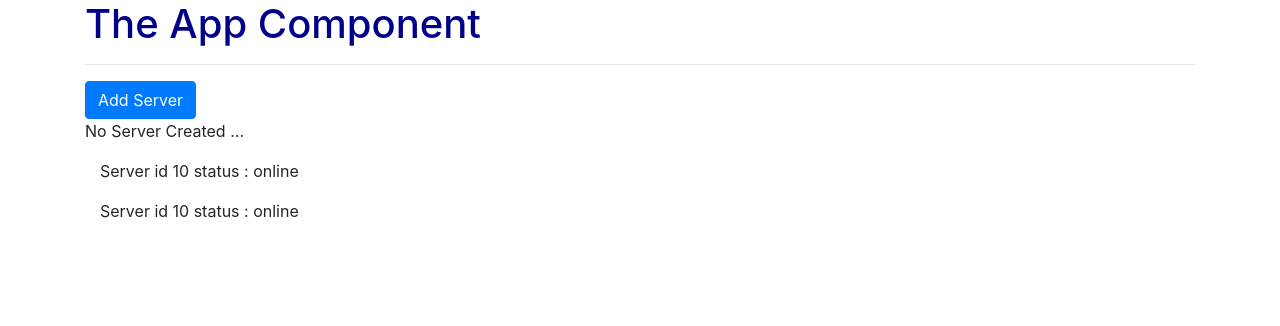
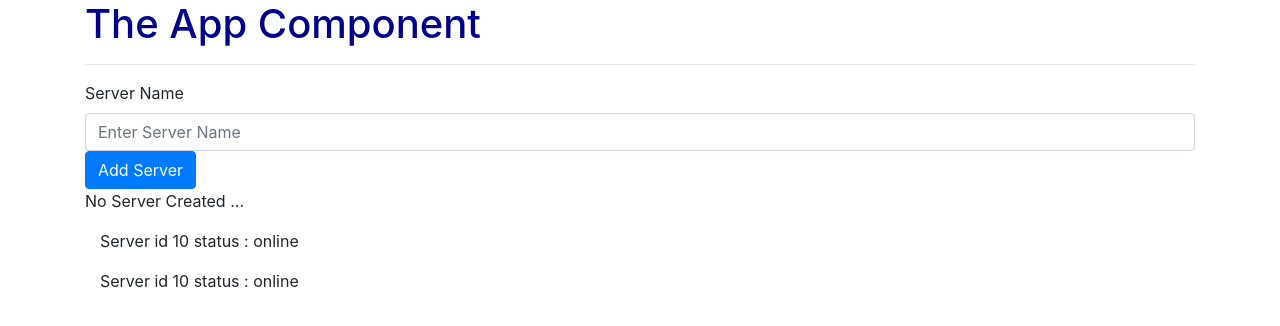
Before and after one commit to Nick-tsoukas/angular-learning, an Angular app: page / in a window 1280 px wide. Shown: the top 326 px of the page. Built offline with nearby package versions, Linux system fonts and the light colour scheme.

Commit message:
Adding two way data binding on input event ...

```diff
--- a/src/app/servers/servers.component.html
+++ b/src/app/servers/servers.component.html
@@ -1,4 +1,10 @@
-<button type="button" class="btn btn-primary"[disabled]='!allowNewServer' (click)="onCreateServer()">Add Server</button>
+
+ <form>
+    <label>Server Name</label>
+    <input (input)="onUpdateServerName($event)" type="text" class="form-control" placeholder="Enter Server Name">
+    <button type="button" class="btn btn-primary"[disabled]='!allowNewServer' (click)="onCreateServer()">Add Server</button>
+</form>
 <p> {{ serverCreationStatus }} </p>
+<p> {{ serverName }} </p>
 <app-server></app-server>
 <app-server></app-server>
--- a/src/app/servers/servers.component.ts
+++ b/src/app/servers/servers.component.ts
@@ -8,6 +8,8 @@ import { Component, OnInit } from '@angular/core';
 export class ServersComponent implements OnInit {
   allowNewServer: boolean = false;
   serverCreationStatus = 'No Server Created ...';
+  serverName: string = "";
+
   constructor() {
     setTimeout(() => {
       this.allowNewServer = true;
@@ -20,4 +22,8 @@ export class ServersComponent implements OnInit {
   onCreateServer(){
     this.serverCreationStatus = "Server Was Created ..."
   }
+
+  onUpdateServerName(event: Event){
+    this.serverName = (<HTMLInputElement>event.target).value;
+  }
 }
```
